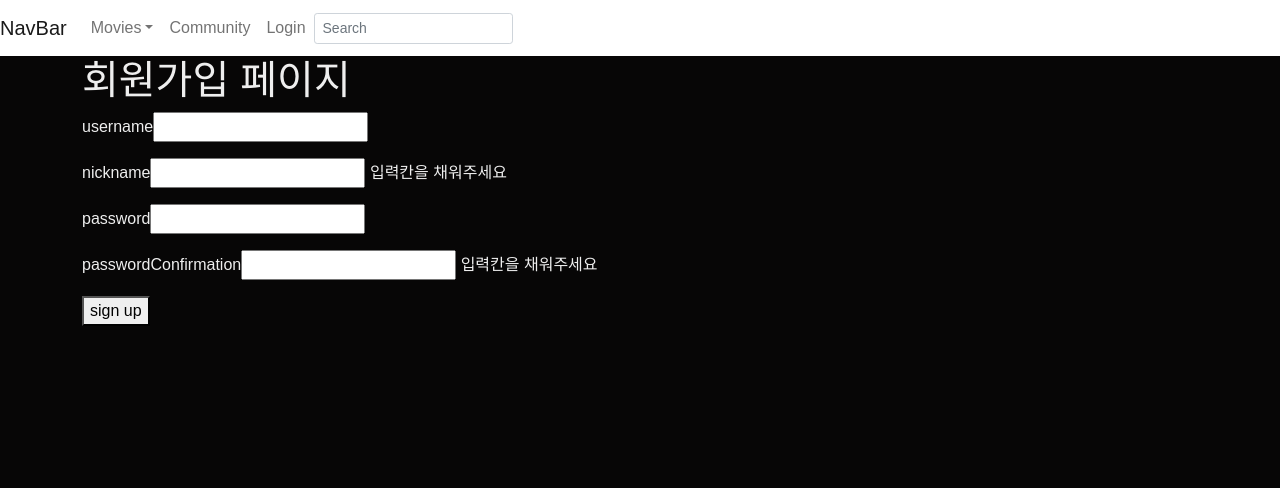
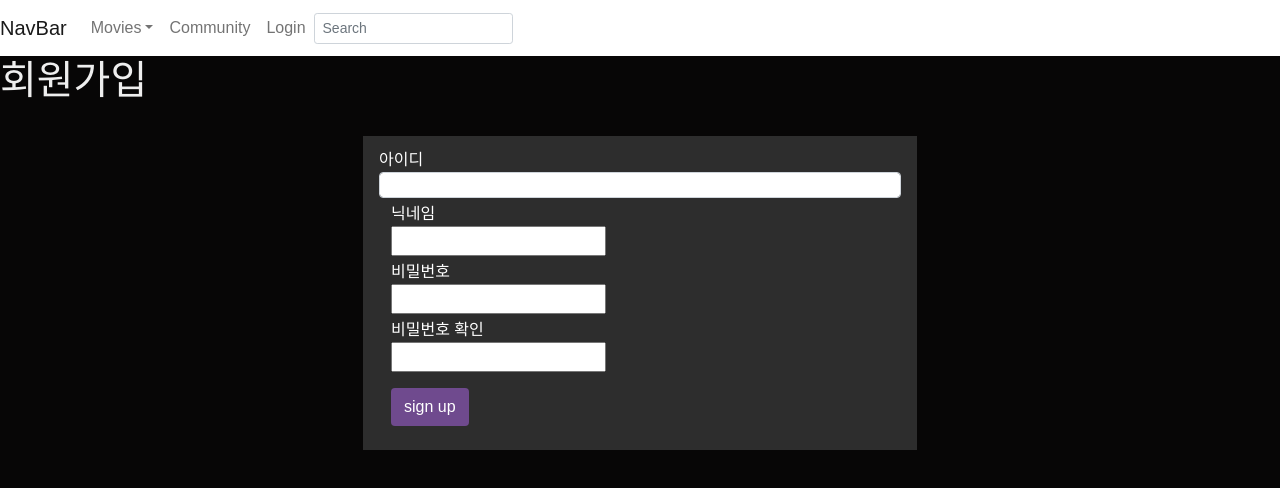
Before and after one commit to KSoonYo/movie_info_website, a Vue app in the folder final-pjt-front/: page /signup in a window 1280 px wide. Shown: the top 488 px of the page. Built offline with nearby package versions, Linux system fonts and the light colour scheme; no server answers; a web font is replaced by a local one; what vue-js-modal would draw is missing.

Commit message:
signup 스타일링

```diff
--- a/final-pjt-front/src/components/accounts/LoginModal.vue
+++ b/final-pjt-front/src/components/accounts/LoginModal.vue
@@ -60,8 +60,8 @@ export default {
       }
 
       const payload = {
-        username : this.username,
-        password : this.password,
+        username : this.username.trim(),
+        password : this.password.trim(),
         instance: this
       }
       this.$store.dispatch('getToken', payload)
--- a/final-pjt-front/src/store/index.js
+++ b/final-pjt-front/src/store/index.js
@@ -346,6 +346,7 @@ export default new Vuex.Store({
           Authorization: `Bearer ${state.accessToken}`
         }
       }).then(res=>{
+          // console.log('유저 정보 response', res)
           commit('SET_PROFILE', res.data)
         })
         .then(()=>{
@@ -489,7 +490,7 @@ export default new Vuex.Store({
 
     },
 
-    // 좋아요
+    // 영화 좋아요
     pressLike({commit, dispatch, state}, movie){
       axios.post(`movies/${movie.id}/like/`, {}, {
         headers:{
--- a/final-pjt-front/src/views/Accounts/SignUp.vue
+++ b/final-pjt-front/src/views/Accounts/SignUp.vue
@@ -1,38 +1,59 @@
 <template>
   <div>
     <nav-bar></nav-bar>
-    <section class="container">
-      <h1>회원가입 페이지</h1>
+    <h1>회원가입</h1>
+    <section class="p-3 container rounded mt-3">
       <!-- form 스타일링 필요 -->
-      <form @submit="createUser">
-        <p>
-          <label for=""> username</label>
-          <input v-model="username" type="text" required>
-          <span v-if="multipleUserNameError"> {{ multipleUserNameError }} </span>
+      <div class="col-6 offset-3">
+        <form @submit="createUser" class="my-form p-2 col-12">
+
+        <div class="row my-1 mx-2">
+          <label for="username" class="p-0"> 아이디 </label>
+          <b-form-input class="p-0 px-2" v-model="username" id="username" type="text" required></b-form-input>
+          <p v-if="multipleUserNameError">
+            <span> {{ multipleUserNameError }} </span>
+          </p>
           <span v-if="usernameAlertStatus"> 입력칸을 채워주세요 </span>
-        </p>
-        <p>
-          <label for=""> nickname</label>
-          <input v-model="nickname" type="text" required>
-          <span v-if="multipleNickNameError"> {{ multipleNickNameError }}  </span>
-          <span v-if="!nickname.trim()"> 입력칸을 채워주세요 </span>
-        </p>
-        <p>
-          <label for=""> password</label>
-          <input v-model="password" type="password" required>
+        </div>
+        <div class="row my-1 mx-2">
+          <label for="nickname" class="col-12"> 닉네임 </label>
+          <div>
+            <input v-model="nickname" id="nickname" type="text" required>
+          </div>
+          <p v-if="multipleNickNameError">
+            <span> {{ multipleNickNameError }}  </span>
+          </p>
+          <span v-if="nicknameAlertStatus"> 입력칸을 채워주세요 </span>
+        </div>
+        <div class="row my-1 mx-2">
+          <label for="password" class="col-12"> 비밀번호 </label>
+          <div>
+            <input v-model="password" id="password" type="password" required>
+          </div>
           <span v-if="passwordAlertStatus"> 입력칸을 채워주세요 </span>
+        </div>
+        <div class="row my-1 mx-2">
+          <div>
+            <label for="passwordConfrimation"> 비밀번호 확인 </label>
+          </div>
+          <div>
+            <input v-model="passwordConfirmation" id="passwordConfirmation" type="password" required>
+          </div>
+          <p v-if="invalidPasswordConfirm">
+            <span> {{ invalidPasswordConfirm }}  </span>
+          </p>
+          <span v-if="passwordConfirmAlertStatus"> 입력칸을 채워주세요 </span>
+        </div>
 
-        </p>
-        <p>
-          <label for=""> passwordConfirmation</label>
-          <input v-model="passwordConfirmation" type="password" required>
-          <span v-if="invalidPasswordConfirm" > {{ invalidPasswordConfirm }}  </span>
-          <span v-if="!passwordConfirmation.trim()"> 입력칸을 채워주세요 </span>
+       <div class="row my-3 mx-2">
+        <div>
+          <button class="btn my-button">sign up</button>
+        </div>
+       </div>
+      </form>
+    </div>
 
-        </p>
 
-        <button>sign up</button>
-      </form>
     </section>
   </div>
 </template>
@@ -51,6 +72,10 @@ export default {
 
       usernameAlertStatus: false,
       passwordAlertStatus: false,
+      nicknameAlertStatus: false,
+      passwordConfirmAlertStatus: false,
+
+
       invalidPasswordConfirm: '',
       multipleUserNameError : '',
       multipleNickNameError : ''
@@ -62,6 +87,7 @@ export default {
   methods:{
     createUser(event){
       event.preventDefault()
+
       if(!this.username.trim()){
         this.usernameAlertStatus = true
       } else{
@@ -74,12 +100,30 @@ export default {
         this.passwordAlertStatus = false
       }
 
+      if (!this.nickname.trim()) {
+        this.nicknameAlertStatus = true
+      } else{
+        this.nicknameAlertStatus = false
+      }
+
+      if (!this.passwordConfirmation.trim()) {
+        this.passwordConfirmAlertStatus = true
+      } else{
+        this.passwordConfirmAlertStatus = false
+      }
+
+      if(this.usernameAlertStatus || this.passwordAlertStatus || this.nicknameAlertStatus || this.passwordConfirmAlertStatus){
+        return
+      }
+
+
+
 
       this.$store.dispatch('createUser',  {
-        username: this.username,
-        nickname: this.nickname,
-        password: this.password,
-        password_confirmation: this.passwordConfirmation,
+        username: this.username.trim(),
+        nickname: this.nickname.trim(),
+        password: this.password.trim(),
+        password_confirmation: this.passwordConfirmation.trim(),
         instance : this
       })
     }
@@ -87,6 +131,14 @@ export default {
 }
 </script>
 
-<style>
+<style scoped>
+.my-form{
+  background-color: rgb(45, 45, 45);
+}
 
+.my-button{
+  background-color: rgb(111, 74, 142);
+  color: white;
+
+}
 </style>
```
